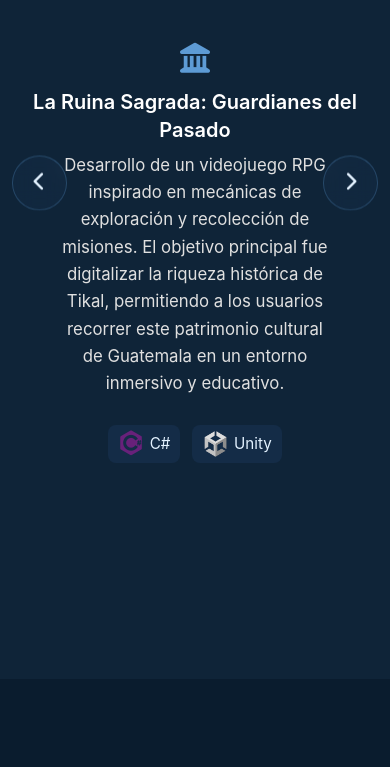
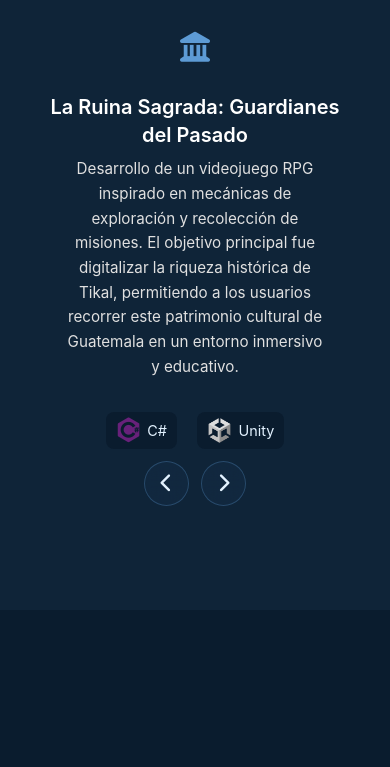
Before and after one commit to SSIsa14/Portafolio_Sofia_Sandoval, a plain HTML site: page index.html in a window 390 px wide. Shown: the part 4087-4854 px from the top of the page. Drawn offline with nearby package versions, Linux system fonts and the light colour scheme.

Commit message:
Modificacion Responsive

```diff
--- a/index.html
+++ b/index.html
@@ -413,14 +413,6 @@ Proyectos
 
 <div class="project-wrapper">
 
-<!-- FLECHA IZQUIERDA -->
-
-<button onclick="prevProject()" class="arrow left">
-
-<i class="fa-solid fa-chevron-left"></i>
-
-</button>
-
 <!-- PROYECTO 1 -->
 <div class="project-slide reveal group max-w-xl mx-auto">
 
@@ -645,15 +637,16 @@ Proyectos
 
 </div>
 
-<!-- FLECHA DERECHA -->
 
-<button onclick="nextProject()" class="arrow right">
+  <!-- FLECHAS DESKTOP (opcional, si quieres mantenerlas absolutas) -->
+    <button class="arrow desktop left" onclick="prevProject()"><i class="fa-solid fa-chevron-left"></i></button>
+    <button class="arrow desktop right" onclick="nextProject()"><i class="fa-solid fa-chevron-right"></i></button>
 
-<i class="fa-solid fa-chevron-right"></i>
-
-</button>
-
-</div>
+  <!-- FLECHAS MÓVIL -->
+    <div class="project-arrows">
+    <button class="arrow mobile left" onclick="prevProject()"><i class="fa-solid fa-chevron-left"></i></button>
+    <button class="arrow mobile right" onclick="nextProject()"><i class="fa-solid fa-chevron-right"></i></button>
+    </div>
 
 </div>
 
--- a/style.css
+++ b/style.css
@@ -135,10 +135,11 @@ nav .md\\:flex a:hover {
    PROYECTOS
 ============================= */
 
-.project-image-container {
-  box-shadow: 0 0 0px rgba(93, 155, 213, 0); /* Invisible por defecto */
+.project-image-container img {
+  width: 100%;
+  height: auto; /* permite escalado proporcional */
+  object-fit: cover;
   border-radius: 12px;
-  z-index: 10;
 }
 
 .project-wrapper {
@@ -146,19 +147,21 @@ nav .md\\:flex a:hover {
   display: flex;
   align-items: center;
   justify-content: center;
+  overflow: hidden;
+  flex-wrap: nowrap;
 }
-
 
 .project-slide {
   max-width: 900px;
+  width: 100%;
   margin: auto;
-  height: 800px; /* Altura fija de todo el slide */
   display: flex;
   flex-direction: column;
-  justify-content: flex-start; /* Mantener items arriba */
+  justify-content: flex-start;
   position: relative;
+  padding: 0 1rem;
+  box-sizing: border-box;
 }
-
 
 .project-img {
     flex: 0 0 380px;
@@ -170,9 +173,9 @@ nav .md\\:flex a:hover {
 }
 
 .project-title {
-  font-size: 1.7rem;
+  font-size: 1.5rem;
   font-weight: 600;
-  margin-bottom: 15px;
+  margin: 1rem 0 0.5rem 0;
   text-align: center;
 }
 
@@ -407,16 +410,15 @@ nav .md\\:flex a:hover {
 }
 
 /* Tecnologías como cuadro */
+/* Flex de tecnologías */
 .project-slide .tech-item {
-  background: #142C47;
-  color: #E3F2FF;
+  display: inline-flex;
+  align-items: center;
+  gap: 6px;
+  font-size: 0.9rem;
   padding: 6px 10px;
   border-radius: 8px;
-  display: flex;
-  align-items: center;
-  gap: 6px;
-  transition: all 0.25s ease;
-  font-size: 0.95rem;
+  margin: 4px;
 }
 
 .project-slide .tech-item:hover {
@@ -529,8 +531,8 @@ nav .md\\:flex a:hover {
   position: absolute;
   top: 50%; /* Centrado vertical */
   transform: translateY(-50%);
-  width: 55px;
-  height: 55px;
+  width: 45px;
+  height: 45px;
   border-radius: 50%;
   background: rgba(20, 44, 71, 0.5);
   backdrop-filter: blur(10px);
@@ -544,8 +546,8 @@ nav .md\\:flex a:hover {
   transition: all 0.3s cubic-bezier(0.4, 0, 0.2, 1);
 }
 
-.arrow.left { left: -80px; }
-.arrow.right { right: -80px; }
+.arrow.left { left: 10px; }
+.arrow.right { right: 10px; }
 
 .arrow:hover {
   background: #5D9BD5;
@@ -553,12 +555,70 @@ nav .md\\:flex a:hover {
   box-shadow: 0 0 25px rgba(93, 155, 213, 0.5);
 }
 
-/* Responsive */
-@media (max-width: 1200px) {
-  .arrow.left { left: -20px; }
-  .arrow.right { right: -20px; }
+
+
+/* =============================
+   MEDIA QUERIES
+============================= */
+@media (max-width: 1024px) {
+  .project-slide { padding: 0 0.5rem; }
+  .arrow { width: 40px; height: 40px; }
 }
 
+@media (max-width: 768px) {
+  /* Ocultar flechas absolutas de desktop */
+  .project-wrapper > .arrow.left,
+  .project-wrapper > .arrow.right {
+    display: none;
+  }
+}
+
+@media (max-width: 768px) {
+  .project-slide {
+    max-width: 100%;
+    padding: 0 0.5rem;
+  }
+
+  .project-wrapper {
+    flex-direction: column;
+  }
+
+  .arrow {
+    position: relative;
+    top: auto;
+    transform: none;
+    margin: 0.5rem 0;
+    width: 45px;
+    height: 45px;
+  }
+
+  .project-desc {
+    font-size: 1rem;
+  }
+
+  .project-title {
+    font-size: 1.3rem;
+  }
+
+    /* Contenedor temporal para ambas flechas */
+  .project-arrows {
+    display: flex;
+    gap: 2rem;
+    justify-content: center;
+    margin-top: 2rem;
+    margin: 0;
+  }
+
+  .arrow.left,
+  .arrow.right {
+    order: unset; /* ya no necesitamos order individual */
+  }
+}
+
+@media (max-width: 480px) {
+  .project-title { font-size: 1.1rem; }
+  .project-desc { font-size: 0.95rem; }
+}
 
 /* =============================
    IMÁGENES DE PROYECTO FIJAS
```
